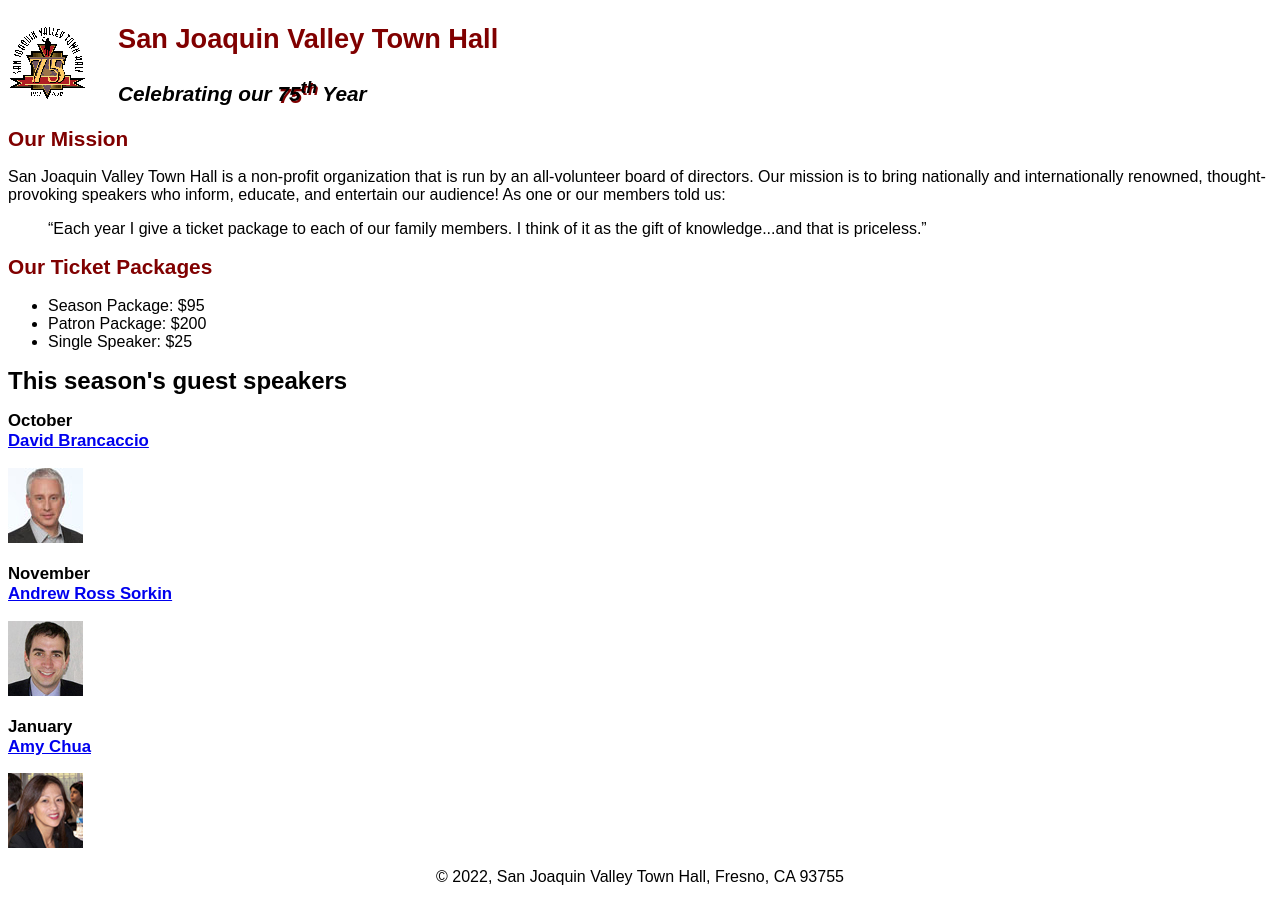
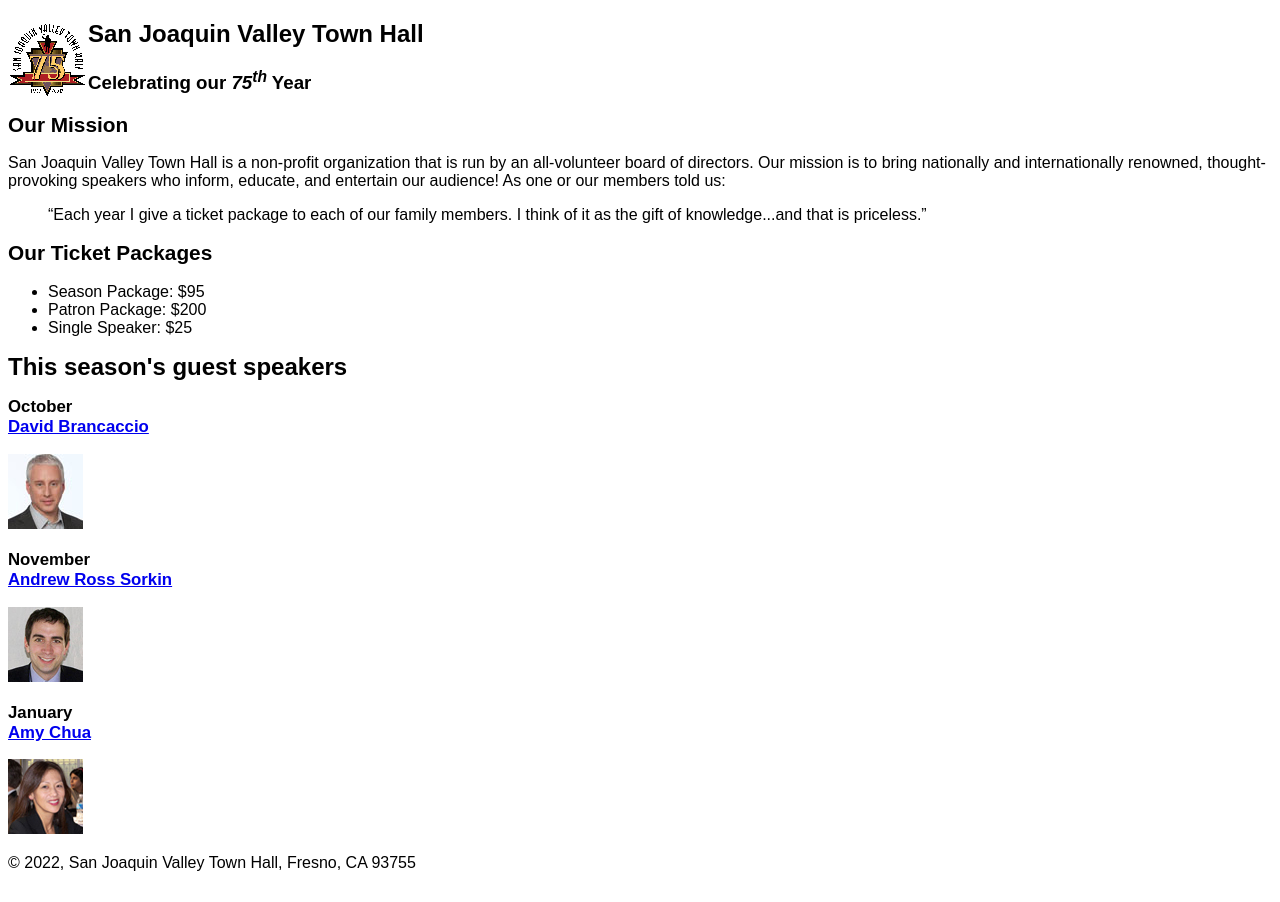
Before and after one commit to Gord1to/A06, a plain HTML site: page index.html in a window 1280 px wide. Drawn offline with Linux system fonts and the light colour scheme.

Commit message:
updating format to follow rubric

```diff
--- a/styles/c4_main.css
+++ b/styles/c4_main.css
@@ -1,40 +1,13 @@
 /* the styles for the elements */
-
-
-:root {
-	--global-color-1: #800000;
-}
-
-
 body {
 	font-family: Arial, Helvetica, sans-serif;
 	font-size: 100%;
 }
-a:hover {
-	font-style: italic;
-}
-
 
 /* the styles for the header */
 header img {
 	float: left;
 }
-header h2 {
-	font-size: 170%;
-	text-indent: 30px;
-	color: var(--global-color-1);
-}
-header h3 {
-	font-size: 130%;
-	text-indent: 30px;
-	font-style: italic;
-}
-
-
-.shadow {
-	text-shadow: 1.5px 1.5px var(--global-color-1);
-}
-
 
 /* the styles for the main content */
 main {
@@ -51,8 +24,4 @@ main h3 {
 	font-size: 105%;
 }
 
-
 /* the styles for the footer */
-footer p {
-	text-align: center;
-}
```
